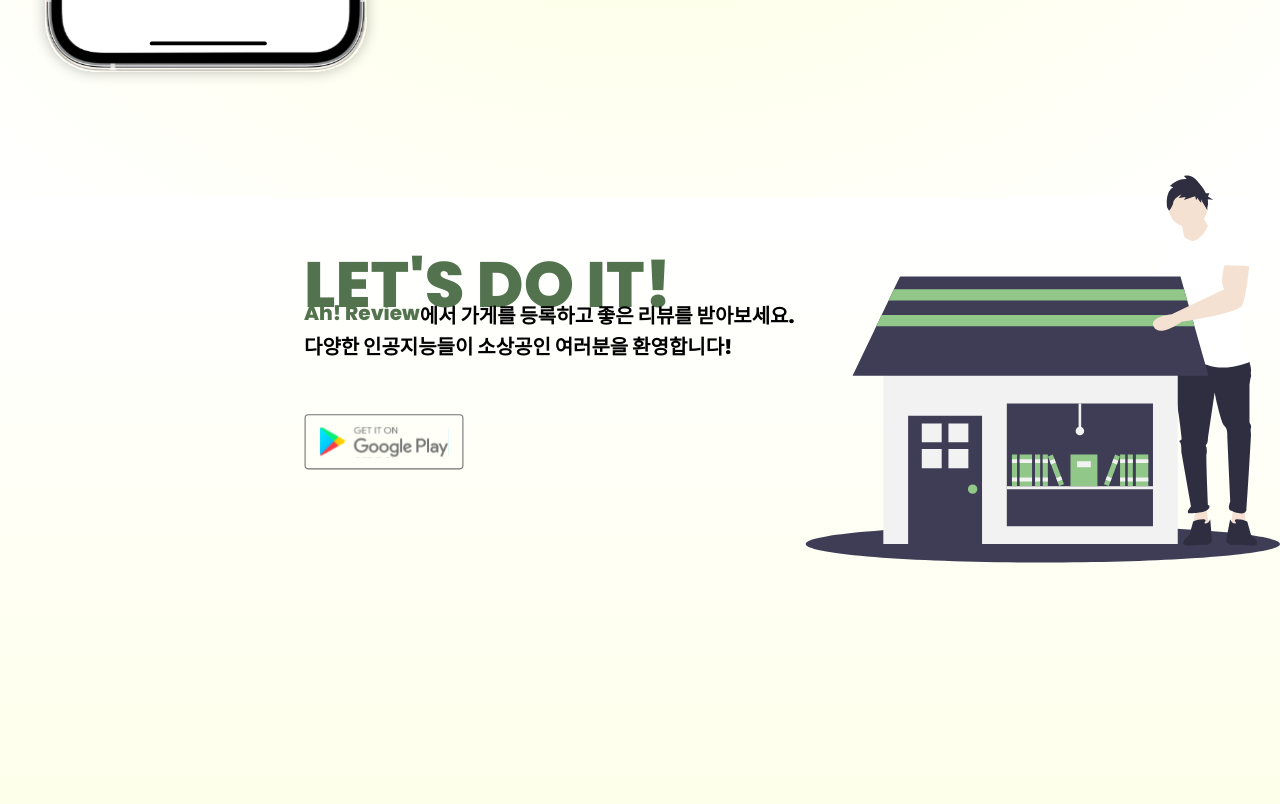
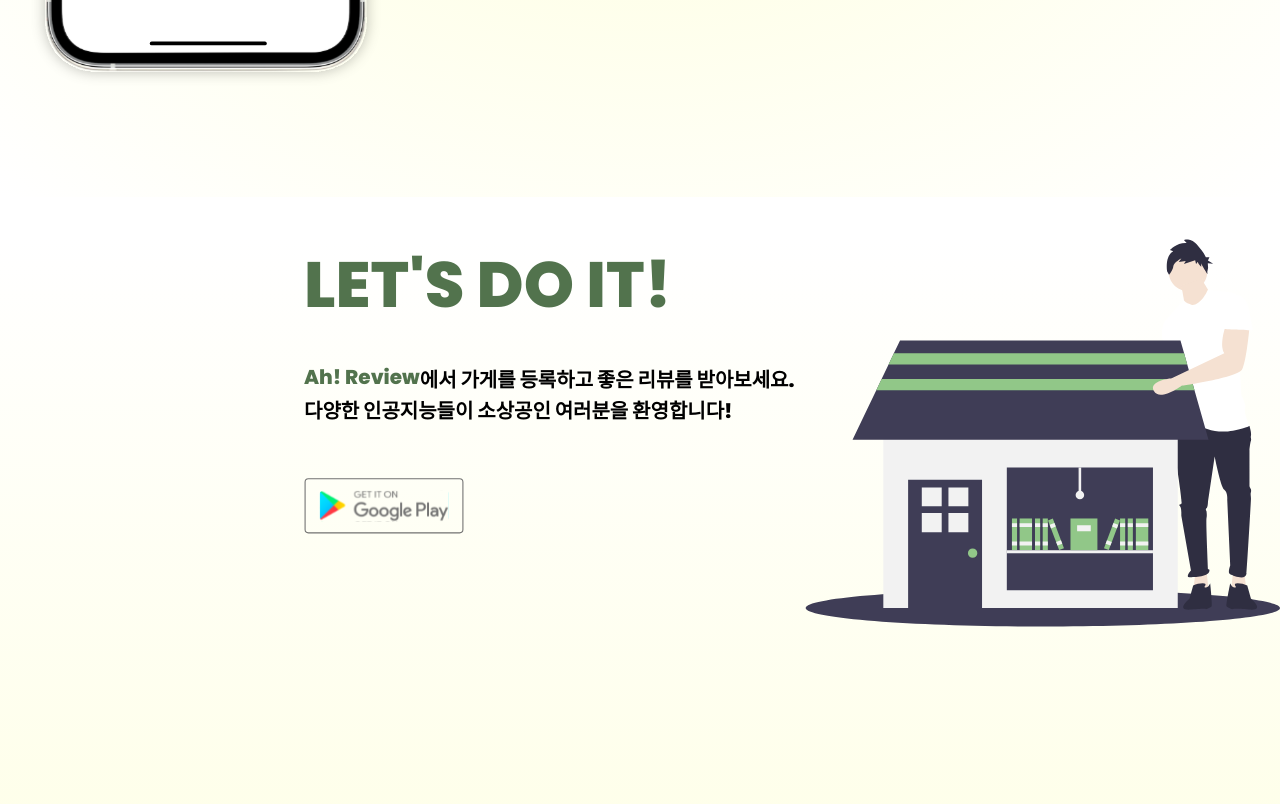
Before and after one commit to BF-AhReview/AhReview-FrontEnd, a React (Create React App) app: page / in a window 1280 px wide. Shown: the part 1628-2432 px from the top of the page. Built offline with nearby package versions, Linux system fonts and the light colour scheme.

Commit message:
[Fix] : Content3

```diff
--- a/src/components/Content3/styled.ts
+++ b/src/components/Content3/styled.ts
@@ -26,7 +26,7 @@ export const Texts = styled.div`
         animation-duration: 2s;
     }
     .SubTexts {
-        margin-top: -2rem;
+        margin-top: 2rem;
         animation-duration: 2s;
     }
     .SubText {
```
